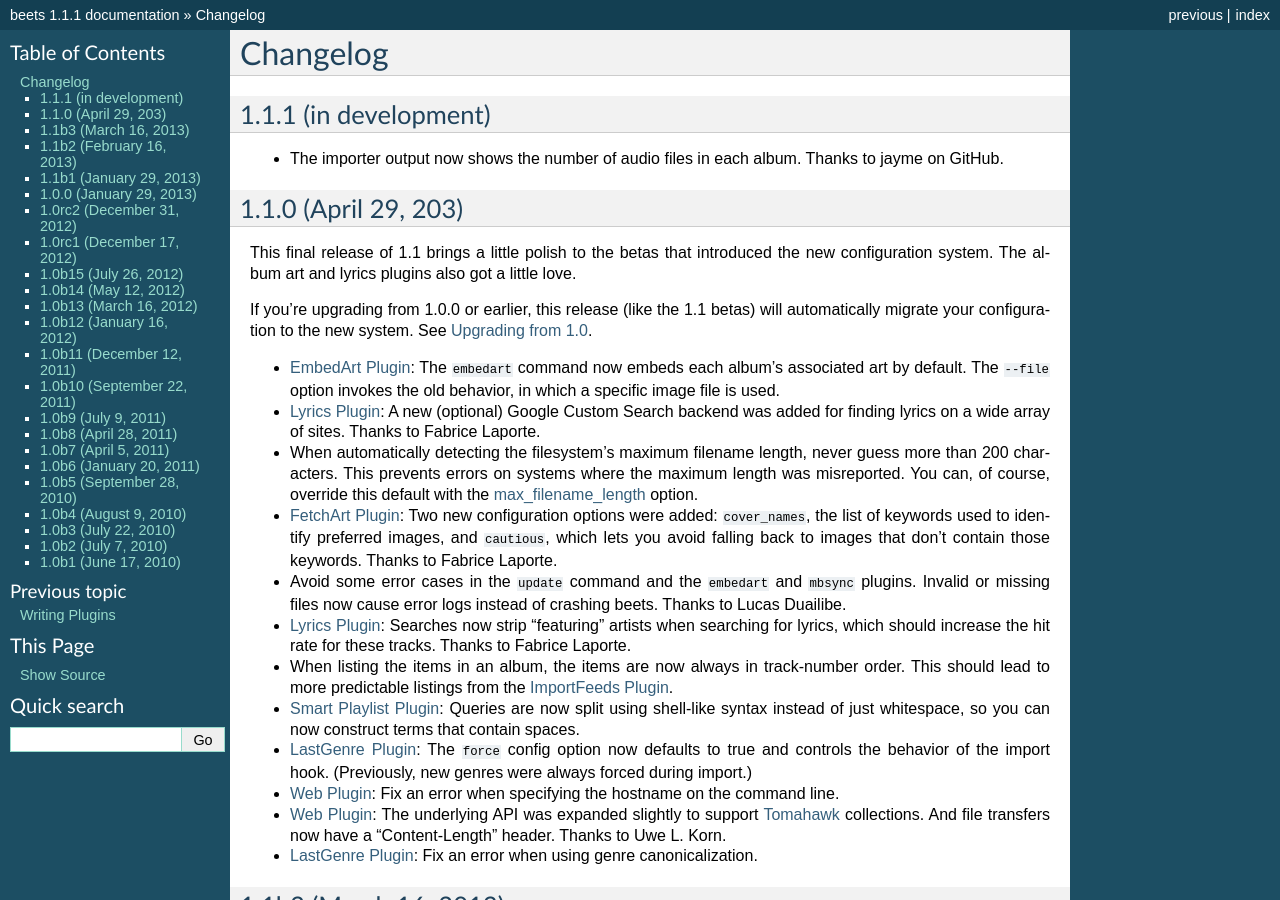
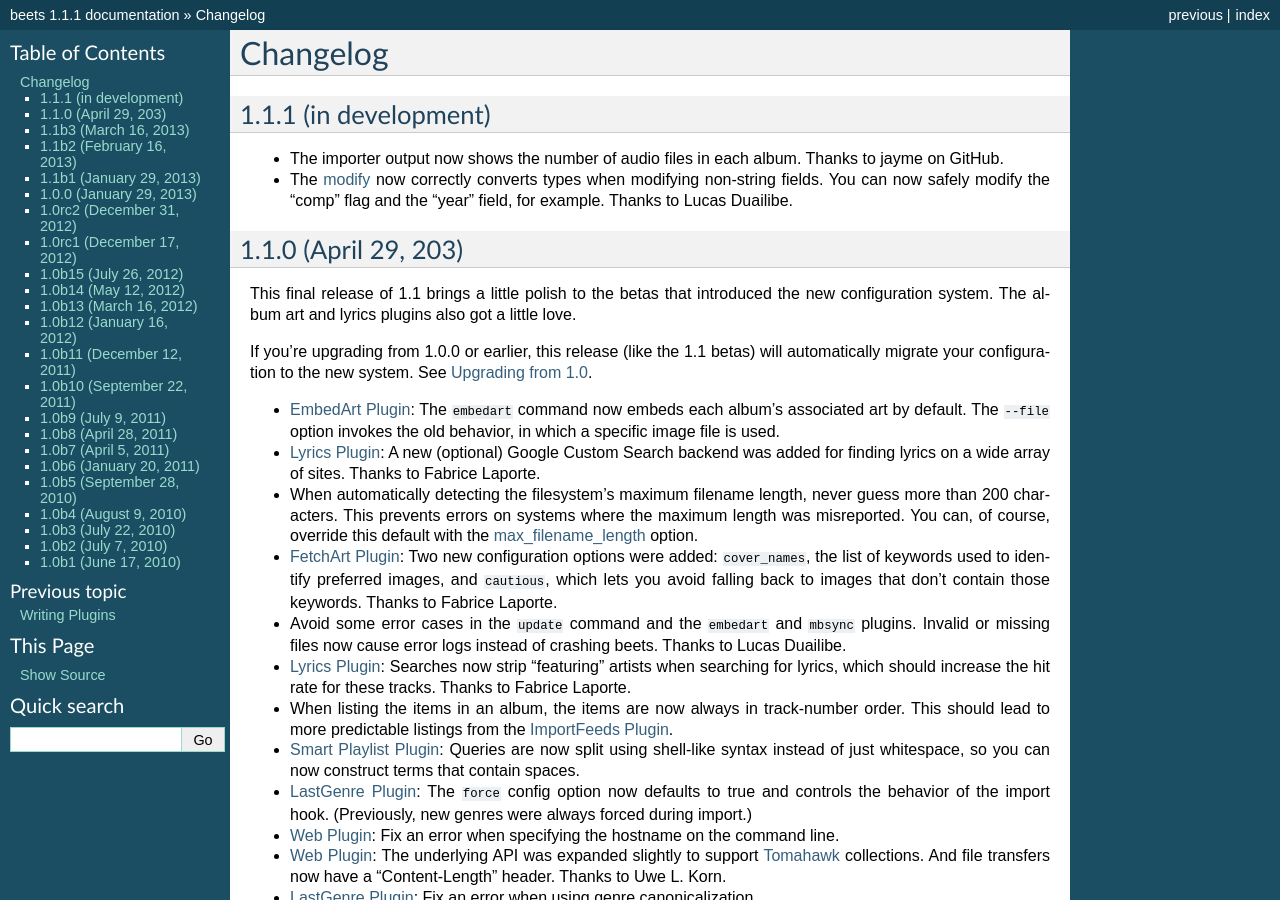
Before and after one commit to google-code-export/beets, a Sphinx documentation site: the page built from docs/changelog.rst, in a window 1280 px wide and 900 px high. Built offline with Sphinx 7.4.7, drawn with Linux system fonts in a browser that asks for light colours.

Commit message:
changelog/thanks for #265

```diff
--- a/docs/changelog.rst
+++ b/docs/changelog.rst
@@ -6,6 +6,9 @@
 
 * The importer output now shows the number of audio files in each album.
   Thanks to jayme on GitHub.
+* The :ref:`modify-cmd` now correctly converts types when modifying non-string
+  fields. You can now safely modify the "comp" flag and the "year" field, for
+  example. Thanks to Lucas Duailibe.
 
 1.1.0 (April 29, 203)
 ---------------------
```
